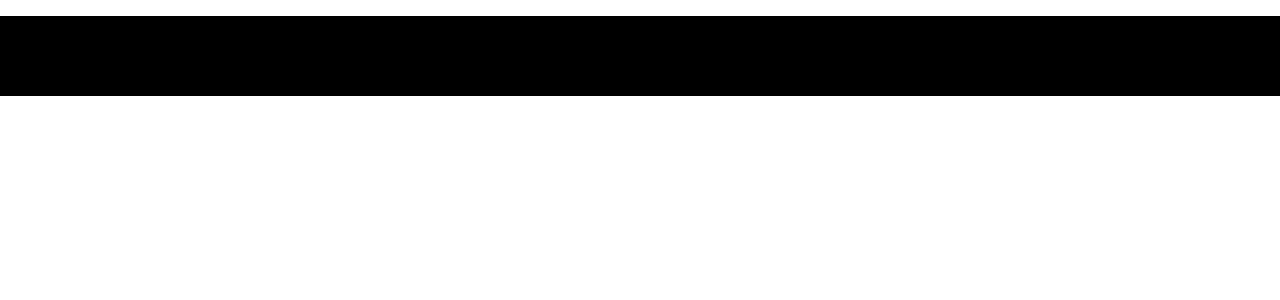
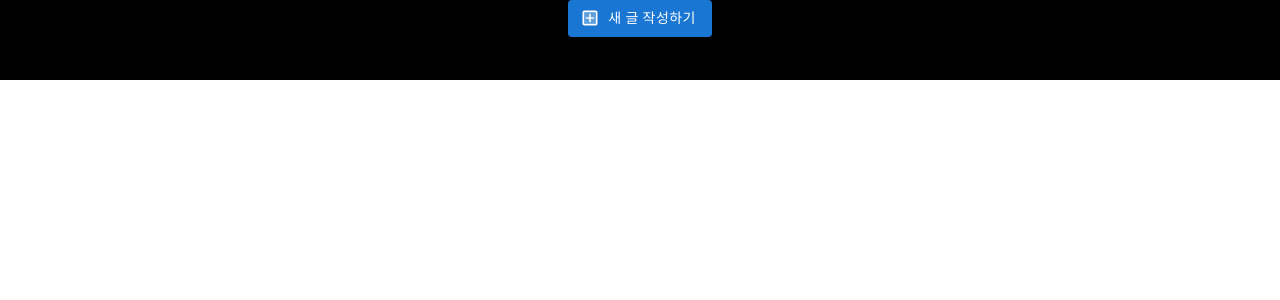
Before and after one commit to jiwon111/myBlog, a React (Create React App) app in the folder blog-client/: page /main in a window 1280 px wide. Shown: the top 300 px of the page. Built offline with nearby package versions, Linux system fonts and the light colour scheme; the HTML template or start-up script is replaced by a standard one.

Commit message:
Page파일 이름 수정

```diff
--- a/blog-client/src/App.js
+++ b/blog-client/src/App.js
@@ -2,7 +2,7 @@ import React from 'react';
 import './App.css';
 import SignInForm from './Components/SignIn/SignInForm';
 import { Route, Routes } from 'react-router-dom';
-import PostList from './Pages/PostList';
+import PostList from './Pages/PostListPage';
 
 const App = () => {
   return (
--- a/blog-client/src/Pages/PostList.js
+++ /dev/null
@@ -1,12 +0,0 @@
-import React from 'react';
-import Header from '../Components/Header';
-
-const PostList = () => {
-  return (
-    <div>
-      <Header />
-      <p>안녕하세요!</p>
-    </div>
-  );
-};
-export default PostList;
--- /dev/null
+++ b/blog-client/src/Pages/PostListPage.js
@@ -0,0 +1,16 @@
+import React from 'react';
+import Header from '../Components/Header';
+import AddBoxTwoToneIcon from '@mui/icons-material/AddBoxTwoTone';
+import { Button } from '@mui/material';
+
+const PostListPage = () => {
+  return (
+    <>
+      <Header />
+      <Button variant="contained" startIcon={<AddBoxTwoToneIcon />}>
+        새 글 작성하기
+      </Button>
+    </>
+  );
+};
+export default PostListPage;
```
